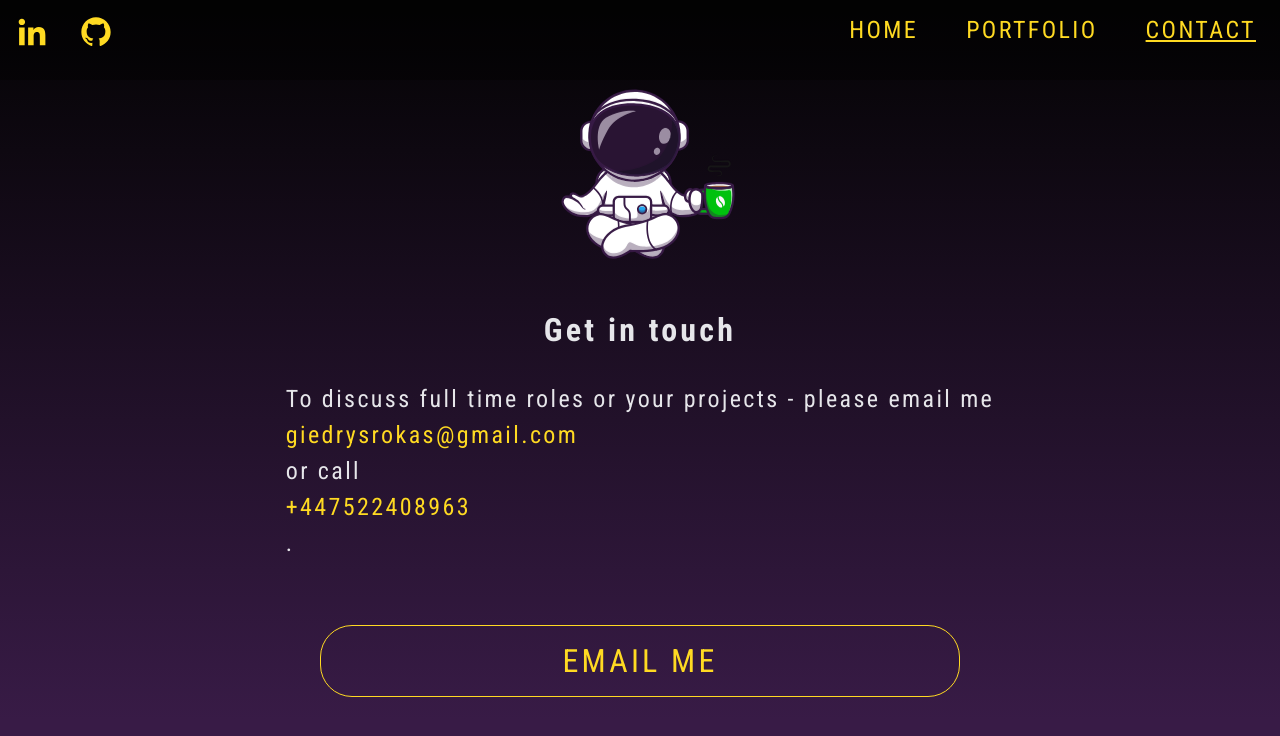
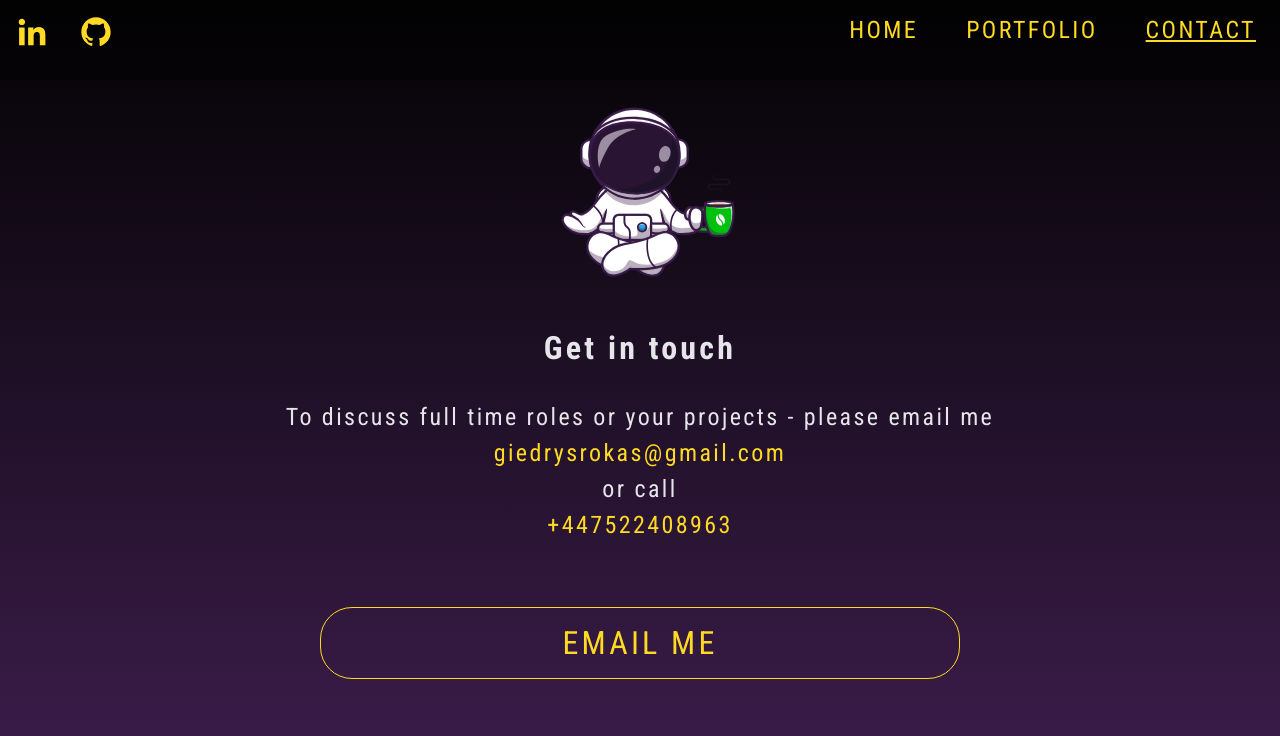
Before and after one commit to RokasGiedrys/astronaut-portfolio, a React (Create React App) app: page /contact in a window 1280 px wide. Shown: the top 736 px of the page. Built offline with nearby package versions, Linux system fonts and the light colour scheme; the HTML template or start-up script is replaced by a standard one.

Commit message:
subheading text align changed to center

```diff
--- a/src/pages/contact-page/contact-page.component.jsx
+++ b/src/pages/contact-page/contact-page.component.jsx
@@ -19,7 +19,6 @@ const ContactPage = () => (
         <a className='highlighted' href='tel:+447522408963'>
           +447522408963
         </a>
-        .
       </p>
       <Button title='EMAIL ME' main link='mailto:giedrysrokas@gmail.com' />
     </div>
--- a/src/pages/contact-page/contact-page.styles.scss
+++ b/src/pages/contact-page/contact-page.styles.scss
@@ -80,11 +80,10 @@
       font-weight: 500;
       letter-spacing: 0.1em;
       padding: 0 1em;
-      text-align: justify;
+      text-align: center;
 
       @include for-size(phone-only) {
         margin-bottom: 1em;
-        text-align: center;
       }
 
       @include for-size(small-only) {
```
Also changed, not shown: 1 other file (tests, documents, lock files or other folders).
